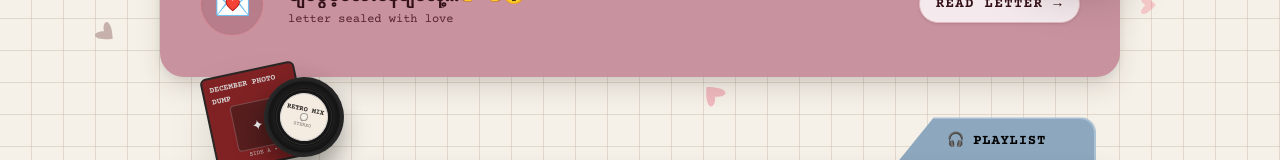
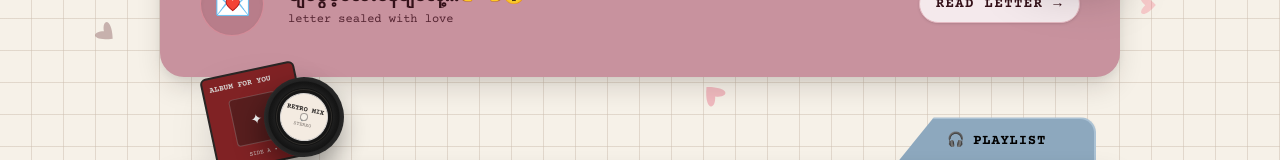
Before and after one commit to kaung12u-ops/Risk, a React (Vite) app: page / in a window 1280 px wide. Shown: the part 558-718 px from the top of the page. Built offline with nearby package versions, Linux system fonts and the light colour scheme; a web font is replaced by a local one.

Commit message:
Update vinyl label text

```diff
--- a/src/components/FolderCard.jsx
+++ b/src/components/FolderCard.jsx
@@ -64,7 +64,7 @@ function VinylRecord() {
   return (
     <div className="absolute -top-12 left-8 sm:left-12 z-20 pointer-events-none select-none transition-all duration-500 group-hover:-translate-y-4 flex items-center">
       <div className="w-20 h-20 sm:w-24 sm:h-24 bg-[#802224] rounded-md border-2 border-stone-800 shadow-2xl transform -rotate-12 p-1.5 flex flex-col justify-between overflow-hidden">
-        <div className="text-[7px] sm:text-[8px] font-typewriter text-stone-300 font-bold uppercase">DECEMBER PHOTO DUMP</div>
+        <div className="text-[7px] sm:text-[8px] font-typewriter text-stone-300 font-bold uppercase">Album for you</div>
         <div className="w-12 h-12 bg-stone-900/40 rounded border border-white/20 mx-auto flex items-center justify-center text-white text-sm font-serif">✦</div>
         <div className="text-[6px] font-typewriter text-stone-300 text-right">SIDE A • 33 RPM</div>
       </div>
```
